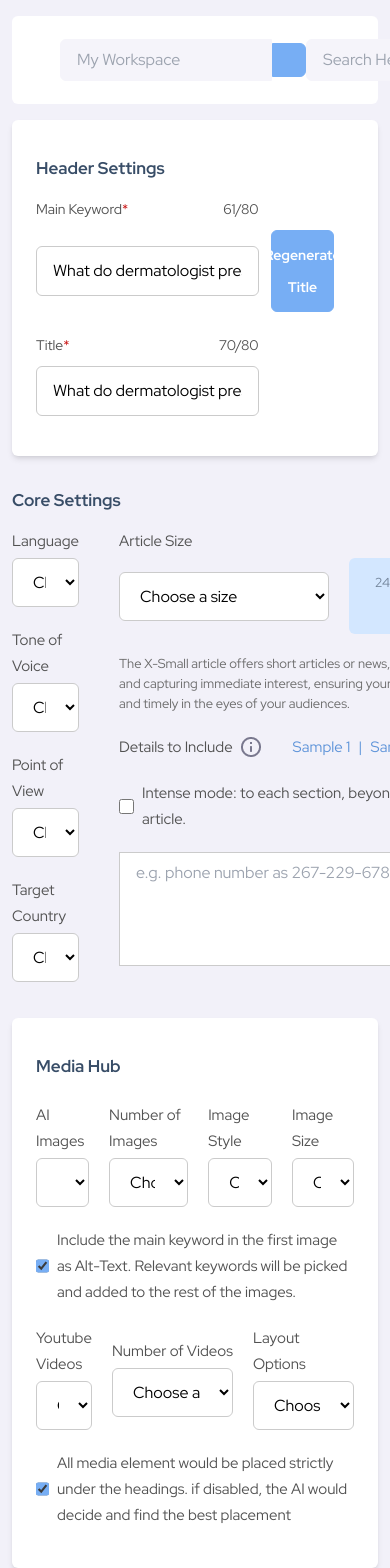
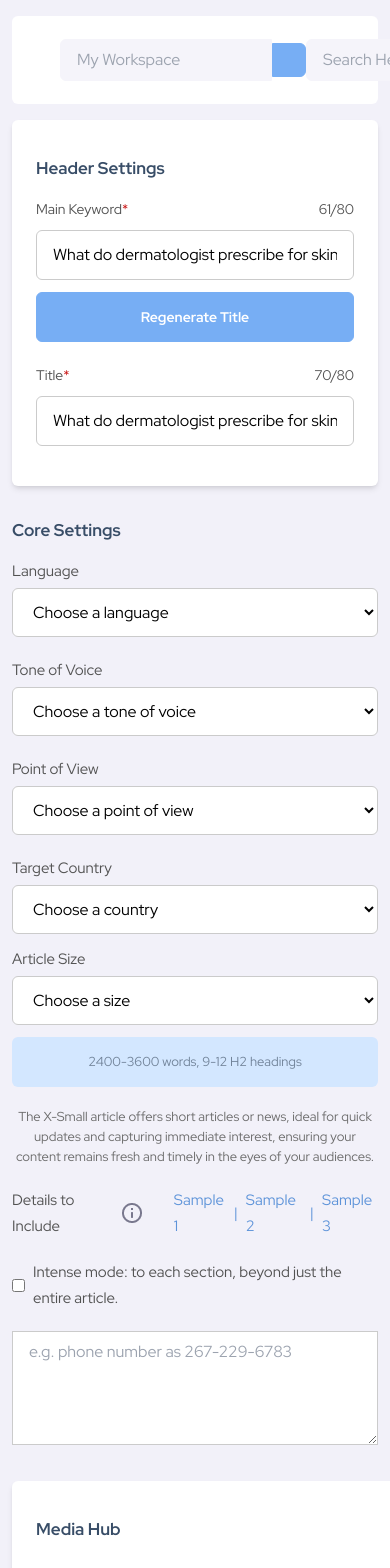
Before and after one commit to AbdulQuayyum/assessment, a Vue app: page / in a window 390 px wide. Shown: the top 1568 px of the page. Built offline with nearby package versions, Linux system fonts and the light colour scheme.

Commit message:
Working on Responsiveness...

```diff
--- a/src/Components/CoreSettings.vue
+++ b/src/Components/CoreSettings.vue
@@ -3,12 +3,12 @@
         <div>
             <span class="text-[#384D67] text-[17px] font-[700] leading-8">Core Settings</span>
         </div>
-        <div class="flex flex-row space-x-10">
-            <div class="flex flex-col mt-3 space-y-5">
+        <div class="flex flex-col w-full space-x-0 lg:space-x-10 lg:flex-row">
+            <div class="flex flex-col w-full mt-3 space-y-5">
                 <div class="flex flex-col space-y-1">
                     <span
                         class="flex flex-row items-center text-[#525252] text-[15px] font-[400] leading-[26px]">Language</span>
-                    <select class="bg-[#fff] border-[#CBCBCB] border-[1px] py-3 px-4 rounded-md w-full sm:w-[500px]">
+                    <select class="bg-[#fff] border-[#CBCBCB] border-[1px] py-3 px-4 rounded-md w-full max-w-none lg:max-w-[500px]">
                         <option selected>Choose a language</option>
                         <option value="EUS">English (US)</option>
                         <option value="EUK">English (UK)</option>
@@ -19,7 +19,7 @@
                 <div class="flex flex-col space-y-1">
                     <span class="flex flex-row items-center text-[#525252] text-[15px] font-[400] leading-[26px]">Tone of
                         Voice</span>
-                    <select class="bg-[#fff] border-[#CBCBCB] border-[1px] py-3 px-4 rounded-md w-full sm:w-[500px]">
+                    <select class="bg-[#fff] border-[#CBCBCB] border-[1px] py-3 px-4 rounded-md w-full max-w-none lg:max-w-[500px]">
                         <option selected>Choose a tone of voice</option>
                         <option value="friendly">Friendly</option>
                         <option value="notFriendly">Not Friendly</option>
@@ -28,7 +28,7 @@
                 <div class="flex flex-col space-y-1">
                     <span class="flex flex-row items-center text-[#525252] text-[15px] font-[400] leading-[26px]">Point of
                         View</span>
-                    <select class="bg-[#fff] border-[#CBCBCB] border-[1px] py-3 px-4 rounded-md w-full sm:w-[500px]">
+                    <select class="bg-[#fff] border-[#CBCBCB] border-[1px] py-3 px-4 rounded-md w-full max-w-none lg:max-w-[500px]">
                         <option selected>Choose a point of view</option>
                         <option value="none">None</option>
                         <option value="all">All</option>
@@ -37,7 +37,7 @@
                 <div class="flex flex-col space-y-1">
                     <span class="flex flex-row items-center text-[#525252] text-[15px] font-[400] leading-[26px]">Target
                         Country</span>
-                    <select class="bg-[#fff] border-[#CBCBCB] border-[1px] py-3 px-4 rounded-md w-full sm:w-[500px]">
+                    <select class="bg-[#fff] border-[#CBCBCB] border-[1px] py-3 px-4 rounded-md w-full max-w-none lg:max-w-[500px]">
                         <option selected>Choose a country</option>
                         <option value="US">United States</option>
                         <option value="CA">Canada</option>
@@ -46,25 +46,25 @@
                     </select>
                 </div>
             </div>
-            <div class="flex flex-col mt-3 space-y-5">
-                <div class="flex flex-row space-x-2">
-                    <div class="flex flex-col space-y-1">
+            <div class="flex flex-col w-full mt-3 space-y-5">
+                <div class="flex flex-row w-full space-x-2">
+                    <div class="flex flex-col w-full space-y-1">
                         <span
                             class="flex flex-row items-center text-[#525252] text-[15px] font-[400] leading-[26px]">Article
                             Size</span>
-                        <div class="flex flex-row items-center space-x-5">
-                            <select class="bg-[#fff] border-[#CBCBCB] border-[1px] py-3 px-4 rounded-md w-[300px]">
+                        <div class="flex flex-col items-center space-x-0 xl:space-x-5 gap-y-3 xl:flex-row">
+                            <select class="bg-[#fff] border-[#CBCBCB] border-[1px] py-3 px-4 rounded-md w-full xl:w-[300px]">
                                 <option selected>Choose a size</option>
                                 <option value="xsmall">X-Small</option>
                             </select>
-                            <div class="bg-[#D3E7FF] flex h-fit rounded-md py-3 px-6">
+                            <div class="bg-[#D3E7FF] flex w-full xl:max-w-xs max-w-none justify-center rounded-md py-3 px-6">
                                 <span class="text-center text-[#718399] text-[13px] font-[400] leading-[26px]">2400-3600
                                     words, 9-12 H2 headings</span>
                             </div>
                         </div>
                     </div>
                 </div>
-                <div class="flex w-full max-w-full sm:w-[500px]">
+                <div class="flex w-full max-w-full justify-center text-center lg:max-w-[500px]">
                     <span class=" text-[#6B6B6B] text-[13px] font-[400] leading-[20px]">
                         The X-Small article offers short articles or news, ideal for quick updates and capturing immediate
                         interest, ensuring your content remains fresh and timely in the eyes of your audiences.
--- a/src/Components/Header.vue
+++ b/src/Components/Header.vue
@@ -5,17 +5,17 @@
         </div>
         <div class="flex flex-row items-center mt-3 space-x-3">
             <div class="flex flex-col items-start justify-start w-full space-y-2">
-                <div class="flex flex-row justify-between w-full max-w-[70%]">
+                <div class="flex flex-row justify-between w-full sm:max-w-[70%] max-w-none">
                     <span class="flex flex-row items-center text-[#525252] text-[14px] font-[400] leading-[26px]">Main
                         Keyword <p class="text-[#CA1818]">*</p></span>
                     <span
                         class="flex flex-row items-center text-[#525252] text-[14px] font-[400] leading-[26px]">61/80</span>
                 </div>
-                <div class="flex flex-row items-center w-full mt-3 space-x-3">
-                    <input type="text" class="bg-[#fff] border-[#CBCBCB] border-[1px] py-3 px-4 rounded-md w-[70%]"
+                <div class="flex flex-col items-start w-full mt-3 space-x-0 sm:space-x-3 gap-y-3 sm:items-center sm:flex-row">
+                    <input type="text" class="bg-[#fff] border-[#CBCBCB] border-[1px] py-3 px-4 rounded-md w-full sm:w-[70%]"
                         value="What do dermatologist prescribe for skin whitening?">
                     <button
-                        class="flex w-[20%] flex-row items-center justify-center space-x-1 bg-[#77AEF4] rounded-md border-[#77AEF4] border-[1px] py-2 px-6">
+                        class="flex w-full sm:max-w-xs max-w-none items-center justify-center space-x-1 bg-[#77AEF4] rounded-md border-[#77AEF4] border-[1px] py-2 px-6">
                         <p class="text-[#FFFFFF] text-[14px] font-[700] leading-8">Regenerate Title</p>
                     </button>
                 </div>
@@ -23,13 +23,13 @@
         </div>
         <div class="flex flex-row items-center mt-5 space-x-3">
             <div class="flex flex-col items-start justify-start w-full space-y-2">
-                <div class="flex flex-row justify-between w-full max-w-[70%]">
+                <div class="flex flex-row justify-between w-full  sm:max-w-[70%] max-w-none">
                     <span class="flex flex-row items-center text-[#525252] text-[14px] font-[400] leading-[26px]">Title <p class="text-[#CA1818]">*</p></span>
                     <span
                         class="flex flex-row items-center text-[#525252] text-[14px] font-[400] leading-[26px]">70/80</span>
                 </div>
                 <div class="flex flex-row items-center w-full mt-3 space-x-3">
-                    <input type="text" class="bg-[#fff] border-[#CBCBCB] border-[1px] py-3 px-4 rounded-md w-[70%]"
+                    <input type="text" class="bg-[#fff] border-[#CBCBCB] border-[1px] py-3 px-4 rounded-md sm:w-[70%] w-full"
                         value="What do dermatologist prescribe for skin whitening? Discover Now!">
                 </div>
             </div>
--- a/src/Components/MediaHub.vue
+++ b/src/Components/MediaHub.vue
@@ -1,22 +1,22 @@
 <template >
-    <div class="bg-[#fff] rounded-md mt-6 mx-3 pt-8 pb-10 px-6 flex flex-col shadow-md">
+    <div class="bg-[#fff] rounded-md w-full mt-6 mx-3 pt-8 pb-10 px-6 flex flex-col shadow-md">
         <div>
             <span class="text-[#384D67] text-[17px] font-[700] leading-8">Media Hub</span>
         </div>
-        <div class="flex flex-col space-y-5">
-            <div class="flex flex-row items-center mt-5 space-x-5">
-                <div class="flex flex-col space-y-1">
+        <div class="flex flex-col w-full space-y-5">
+            <div class="flex flex-col items-center w-full mt-5 space-x-0 lg:space-x-5 gap-y-3 lg:flex-row">
+                <div class="flex flex-col w-full space-y-1 lg:w-fit">
                     <span class="flex flex-row items-center text-[#525252] text-[15px] font-[400] leading-[26px]">AI
                         Images</span>
-                    <select class="bg-[#fff] border-[#CBCBCB] border-[1px] py-3 px-4 rounded-md w-full sm:w-[250px]">
+                    <select class="bg-[#fff] border-[#CBCBCB] border-[1px] py-3 px-4 rounded-md w-full lg:w-[250px]">
                         <option selected>Choose an Image</option>
                         <option value="noneal">None</option>
                     </select>
                 </div>
-                <div class="flex flex-col space-y-1">
+                <div class="flex flex-col w-full space-y-1 lg:w-fit">
                     <span class="flex flex-row items-center text-[#525252] text-[15px] font-[400] leading-[26px]">Number of
                         Images</span>
-                    <select class="bg-[#fff] border-[#CBCBCB] border-[1px] py-3 px-4 rounded-md w-full sm:w-[250px]">
+                    <select class="bg-[#fff] border-[#CBCBCB] border-[1px] py-3 px-4 rounded-md w-full lg:w-[250px]">
                         <option selected>Choose a number of image(s)</option>
                         <option value="1">1</option>
                         <option value="2">2</option>
@@ -25,18 +25,18 @@
                         <option value="5">5</option>
                     </select>
                 </div>
-                <div class="flex flex-col space-y-1">
+                <div class="flex flex-col w-full space-y-1 lg:w-fit">
                     <span class="flex flex-row items-center text-[#525252] text-[15px] font-[400] leading-[26px]">Image
                         Style</span>
-                    <select class="bg-[#fff] border-[#CBCBCB] border-[1px] py-3 px-4 rounded-md w-full sm:w-[250px]">
+                    <select class="bg-[#fff] border-[#CBCBCB] border-[1px] py-3 px-4 rounded-md w-full lg:w-[250px]">
                         <option selected>Choose an image style</option>
                         <option value="noneis">None</option>
                     </select>
                 </div>
-                <div class="flex flex-col space-y-1">
+                <div class="flex flex-col w-full space-y-1 lg:w-fit">
                     <span class="flex flex-row items-center text-[#525252] text-[15px] font-[400] leading-[26px]">Image
                         Size</span>
-                    <select class="bg-[#fff] border-[#CBCBCB] border-[1px] py-3 px-4 rounded-md w-full sm:w-[250px]">
+                    <select class="bg-[#fff] border-[#CBCBCB] border-[1px] py-3 px-4 rounded-md w-full lg:w-[250px]">
                         <option selected>Choose an image size</option>
                         <option value="64x64">64x64</option>
                     </select>
@@ -49,19 +49,19 @@
                     images.</label>
             </div>
         </div>
-        <div class="flex flex-col space-y-5">
-            <div class="flex flex-row items-center mt-5 space-x-5">
-                <div class="flex flex-col space-y-1">
+        <div class="flex flex-col w-full space-y-5">
+            <div class="flex flex-col items-center w-full mt-5 space-x-0 lg:space-x-5 gap-y-3 lg:flex-row">
+                <div class="flex flex-col w-full space-y-1 lg:w-fit">
                     <span class="flex flex-row items-center text-[#525252] text-[15px] font-[400] leading-[26px]">Youtube Videos</span>
-                    <select class="bg-[#fff] border-[#CBCBCB] border-[1px] py-3 px-4 rounded-md w-full sm:w-[250px]">
+                    <select class="bg-[#fff] border-[#CBCBCB] border-[1px] py-3 px-4 rounded-md w-full lg:w-[250px]">
                         <option selected>Choose</option>
                         <option value="yes">Yes</option>
                         <option value="no">No</option>
                     </select>
                 </div>
-                <div class="flex flex-col space-y-1">
+                <div class="flex flex-col w-full space-y-1 lg:w-fit">
                     <span class="flex flex-row items-center text-[#525252] text-[15px] font-[400] leading-[26px]">Number of Videos</span>
-                    <select class="bg-[#fff] border-[#CBCBCB] border-[1px] py-3 px-4 rounded-md w-full sm:w-[250px]">
+                    <select class="bg-[#fff] border-[#CBCBCB] border-[1px] py-3 px-4 rounded-md w-full lg:w-[250px]">
                         <option selected>Choose a number of video(s)</option>
                         <option value="one">1</option>
                         <option value="two">2</option>
@@ -70,9 +70,9 @@
                         <option value="five">5</option>
                     </select>
                 </div>
-                <div class="flex flex-col space-y-1">
+                <div class="flex flex-col w-full space-y-1 lg:w-fit">
                     <span class="flex flex-row items-center text-[#525252] text-[15px] font-[400] leading-[26px]">Layout Options</span>
-                    <select class="bg-[#fff] border-[#CBCBCB] border-[1px] py-3 px-4 rounded-md w-full sm:w-[250px]">
+                    <select class="bg-[#fff] border-[#CBCBCB] border-[1px] py-3 px-4 rounded-md w-full lg:w-[250px]">
                         <option selected>Choose a layout option</option>
                         <option value="DistributeEvenly">Distribute evenly</option>
                     </select>
```
